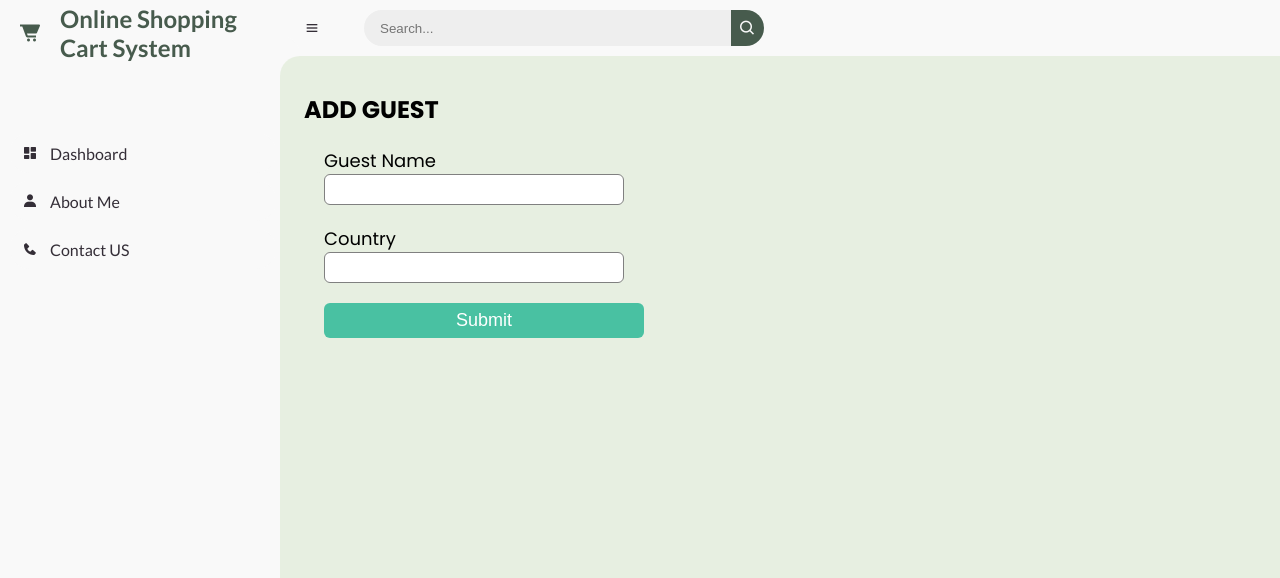
After one commit to harknoel/OSCS, a PHP site: page /guestuser.php in a window 1280 px wide. The commit adds this page. Shown: the top 578 px of the page. Run offline with PHP 8.4, Linux system fonts and the light colour scheme; data that the repository does not hold is empty.

Commit message:
Add guest user addition

```diff
--- a/css/site.css
+++ b/css/site.css
@@ -101,6 +101,48 @@ body {
 }
 
 /* ABOUT ME */
+
+/* ADD GUEST USER */
+
+form {
+	width: 300px;
+	margin-left: 20px;
+}
+
+form label {
+	display: flex;
+	margin-top: 20px;
+	font-size: 18px;
+}
+
+form input {
+	width: 100%;
+	padding: 7px;
+	border: none;
+	border: 1px solid gray;
+	border-radius: 6px;
+	outline: none;
+}
+
+input[type="button"] {
+	width: 320px;
+	height: 35px;
+	margin-top: 20px;
+	border: none;
+	background-color: #49c1a2;
+	color: white;
+	font-size: 18px;
+}
+
+p {
+	text-align: center;
+	padding-top: 20px;
+	font-size: 15px;
+}
+
+
+/* ADD GUEST USER */
+
 
 /* SIDEBAR */
 #sidebar {
--- a/dashboard.php
+++ b/dashboard.php
@@ -35,7 +35,7 @@
 							<td><?php echo $row['guestName'] ?></td>
 							<td><?php echo $row['country'] ?></td>
 							<td>
-								<a class="status view" href = "">VIEW</a>
+								<a class="status view" href = "guestuser.php">VIEW</a>
 								<a class="status delete" href = "">DELETE</a>
 							</td>
 						</tr>
--- /dev/null
+++ b/guestuser.php
@@ -0,0 +1,18 @@
+<?php
+    $title = 'Add Guest User';
+    require_once 'includes/header.php';
+?>
+
+<div class="signup-box">
+      <h1>ADD GUEST</h1>
+      <form>
+        <label>Guest Name</label>
+        <input type="text" placeholder="" />
+        <label>Country</label>
+        <input type="text" placeholder="" />
+        <input type="button" value="Submit" />
+      <closeform>
+      </closeform>
+    </form>
+    </div>
+<?php require_once 'includes/footer.php'; ?>
```
